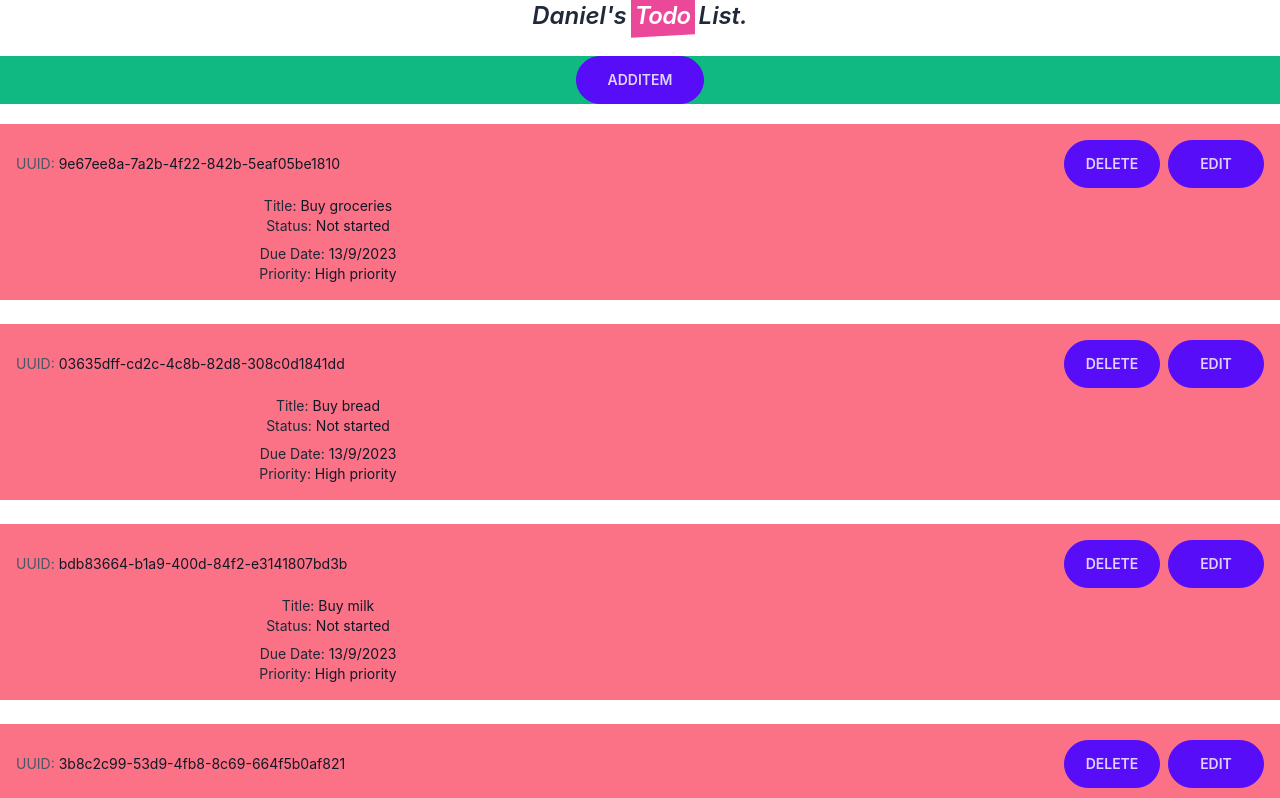
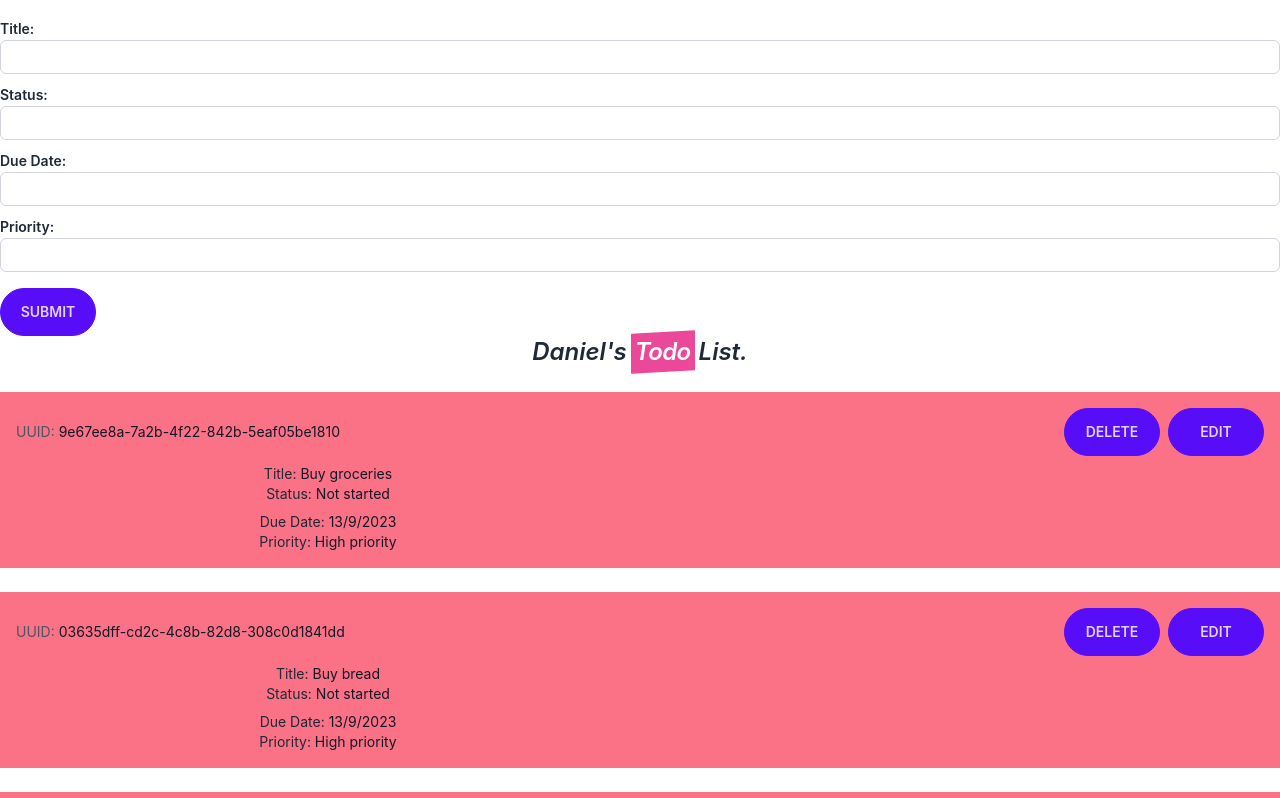
Before and after one commit to zjian107-su/Radioactive-React, a React (Create React App) app: page / in a window 1280 px wide. Shown: the top 798 px of the page. Built offline with nearby package versions, Linux system fonts and the light colour scheme.

Commit message:
🗿 checkpoint: reimplement edit and addItem button

```diff
--- a/src/App.js
+++ b/src/App.js
@@ -1,19 +1,12 @@
 import "./App.css";
 import Count from "./components/others/Count";
-import { useState } from "react";
+import { useState, useRef, useEffect } from "react";
 import TodoList from "./components/TodoList";
 import { v4 as uuidv4 } from "uuid";
-import { useRef } from "react";
+import EditSetcion from "./components/EditSection";
 
 function App() {
   const [isInEditting, setIsInEditting] = useState(false);
-
-  // one useState using one object
-  const title = useRef();
-  const status = useRef();
-  const dueDate = useRef();
-  const priority = useRef();
-
   const [todos, setTodos] = useState([
     {
       uuid: uuidv4(),
@@ -59,13 +52,19 @@ function App() {
     },
   ]);
 
+  // one useState using one object
+  const title = useRef();
+  const status = useRef();
+  const dueDate = useRef();
+  const priority = useRef();
+
   const handleDelete = (uuid) => {
     console.log("deleting...");
     setTodos(todos.filter((todo) => todo.uuid !== uuid));
     console.log(uuid);
   };
 
-  const startAdd = () => {
+  const startAdd = (event) => {
     setIsInEditting(true);
   };
 
@@ -83,9 +82,11 @@ function App() {
     setTodos([newTodo, ...todos]);
   };
 
-  const finishEdit = (newTodo, uuid = "") => {
+  const finishEdit = (e, newTodo, uuid = "") => {
+    e.preventDefault();
     // for adding new todo
     if (uuid === "") {
+      console.log("here");
       addItem(newTodo);
       return;
     }
@@ -113,6 +114,11 @@ function App() {
 
   return (
     <div>
+      <EditSetcion
+        isInEditting={true}
+        todo={todos}
+        addItem={addItem}
+        setTodos={setTodos}></EditSetcion>
       <div className="selection:bg-pink-300">
         {/* title */}
         <blockquote className="text-2xl font-semibold italic text-center mb-6">
@@ -124,18 +130,28 @@ function App() {
         </blockquote>
 
         {/* Add Item */}
-        <div className="bg-emerald-500 mb-5 App">
-          <button
-            className="btn w-32 btn-primary rounded-full"
-            onClick={startAdd}>
-            {isInEditting ? "FINSIH EDIT" : "ADDITEM"}
-          </button>
+        {/* <div className="bg-emerald-500 mb-5 App p-4">
+          {isInEditting ? null : (
+            <button
+              className="btn w-32 btn-primary rounded-full"
+              onClick={startAdd}>
+              ADDITEM
+            </button>
+          )} */}
 
-          {/* Edit section */}
-          {isInEditting ? <h1>DANIEL</h1> : null}
-
-          {isInEditting ? (
-            <form onSubmit={finishEdit} className="mt-4">
+        {/* Edit section */}
+        {/* {isInEditting ? (
+            <form
+              onSubmit={(event) => {
+                event.preventDefault();
+                finishEdit(event, {
+                  title: title.current.value,
+                  status: status.current.value,
+                  dueDate: dueDate.current.value,
+                  priority: priority.current.value,
+                });
+              }}
+              className="mt-4">
               <ul>
                 <li className="mb-2">
                   <label htmlFor="title" className="text-sm font-semibold">
@@ -189,7 +205,7 @@ function App() {
               </button>
             </form>
           ) : null}
-        </div>
+        </div> */}
 
         <div className="App">
           <TodoList
--- /dev/null
+++ b/src/components/EditSection.js
@@ -0,0 +1,116 @@
+import { useState, useRef, useEffect } from "react";
+import { v4 as uuidv4 } from "uuid";
+
+const EditSetcion = (props) => {
+  const [editing, setEditing] = useState(props.isInEditting);
+
+  const title = useRef();
+  const status = useRef();
+  const dueDate = useRef();
+  const priority = useRef();
+
+  const finishEdit = (newTodo, uuid = "") => {
+    // for adding new todo
+    if (uuid === "") {
+      props.addItem(newTodo);
+      return;
+    }
+
+    // for editing todo
+    props.todos.map((todo) => {
+      if (todo.uuid === uuid) {
+        if (newTodo.title !== "") {
+          todo.title = newTodo.title;
+        }
+        if (newTodo.status !== "") {
+          todo.status = newTodo.status;
+        }
+        if (newTodo.dueDate !== "") {
+          todo.dueDate = newTodo.dueDate;
+        }
+        if (newTodo.priority !== "") {
+          todo.priority = newTodo.priority;
+        }
+      }
+    });
+    props.setTodos([...props.todos]);
+    return;
+  };
+
+  const handleSubmit = (e) => {
+    e.preventDefault();
+    const newTodo = {
+      uuid: uuidv4(),
+      title: title.current.value,
+      status: status.current.value,
+      dueDate: dueDate.current.value,
+      priority: priority.current.value,
+    };
+    console.log(newTodo);
+    finishEdit(newTodo, props.id);
+    setEditing(false);
+  };
+
+  return editing ? (
+    <div>
+      <form onSubmit={handleSubmit} className="mt-4">
+        <ul>
+          <li className="mb-2">
+            <label htmlFor="title" className="text-sm font-semibold">
+              Title:
+            </label>
+            <input
+              type="text"
+              placeholder={props ? props.title : "Title Example"}
+              ref={title}
+              className="border border-gray-300 px-2 py-1 rounded-md w-full"
+            />
+          </li>
+          <li className="mb-2">
+            <label htmlFor="status" className="text-sm font-semibold">
+              Status:
+            </label>
+            <input
+              type="text"
+              placeholder={props ? props.status : "Status Example"}
+              ref={status}
+              className="border border-gray-300 px-2 py-1 rounded-md w-full"
+            />
+          </li>
+          <li className="mb-2">
+            <label htmlFor="dueDate" className="text-sm font-semibold">
+              Due Date:
+            </label>
+            <input
+              type="text"
+              placeholder={props ? props.dueDate : "Due Date Example"}
+              ref={dueDate}
+              className="border border-gray-300 px-2 py-1 rounded-md w-full"
+            />
+          </li>
+          <li className="mb-2">
+            <label htmlFor="priority" className="text-sm font-semibold">
+              Priority:
+            </label>
+            <input
+              type="text"
+              placeholder={props ? props.priority : "Priority Example"}
+              ref={priority}
+              className="border border-gray-300 px-2 py-1 rounded-md w-full"
+            />
+          </li>
+        </ul>
+
+        <button
+          type="submit"
+          className="w-24 btn btn-primary rounded-full mt-2">
+          <span className="text-sm">Submit</span>
+        </button>
+      </form>
+    </div>
+  ) : (
+    <div></div>
+  );
+};
+
+export default EditSetcion;
--- a/src/components/TodoItem.js
+++ b/src/components/TodoItem.js
@@ -121,6 +121,8 @@ const TodoItem = (props) => {
               />
             </li>
           </ul>
+
+          {/* Submit */}
           <button
             type="submit"
             className="w-24 btn btn-primary rounded-full mt-2">
```
